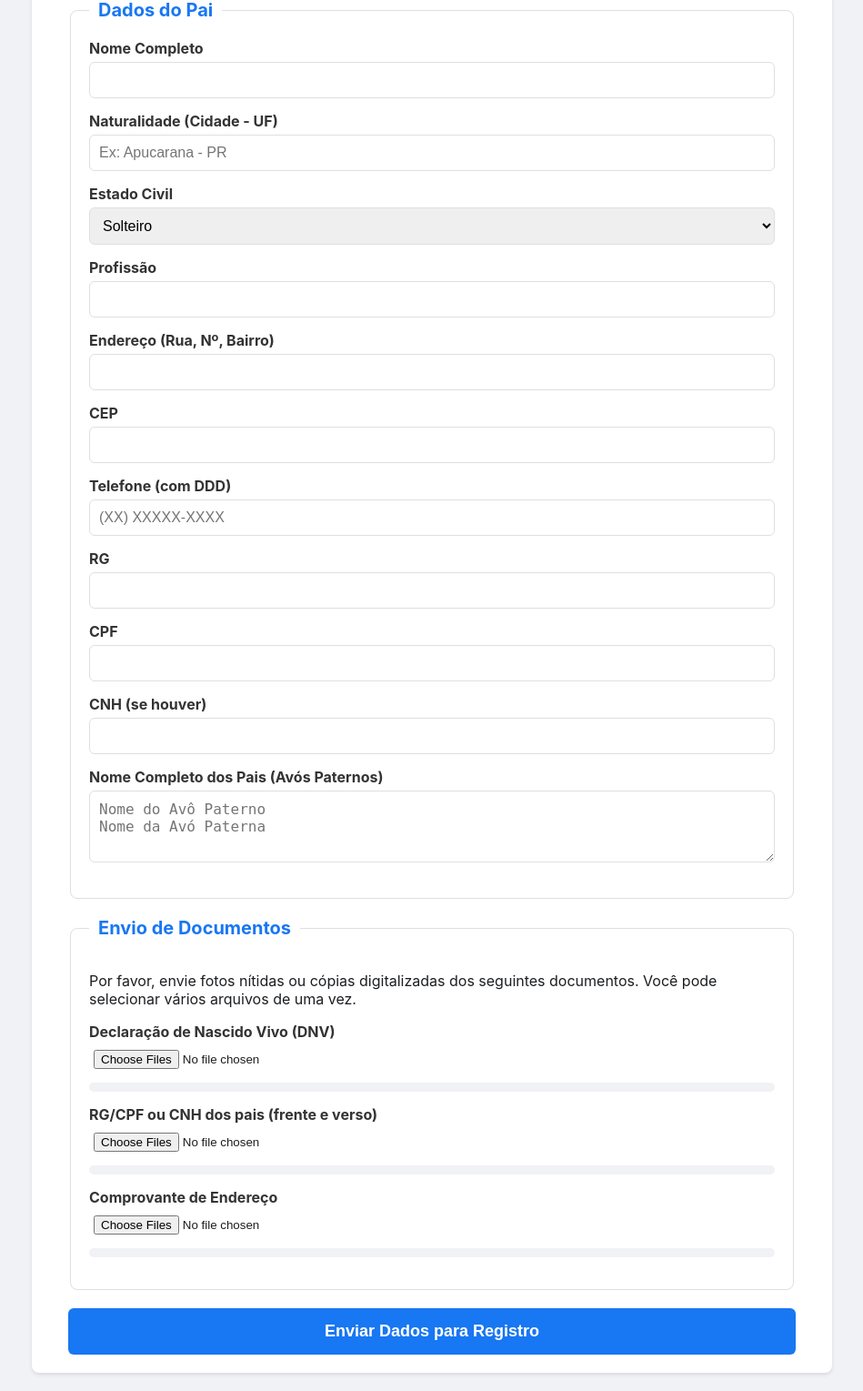
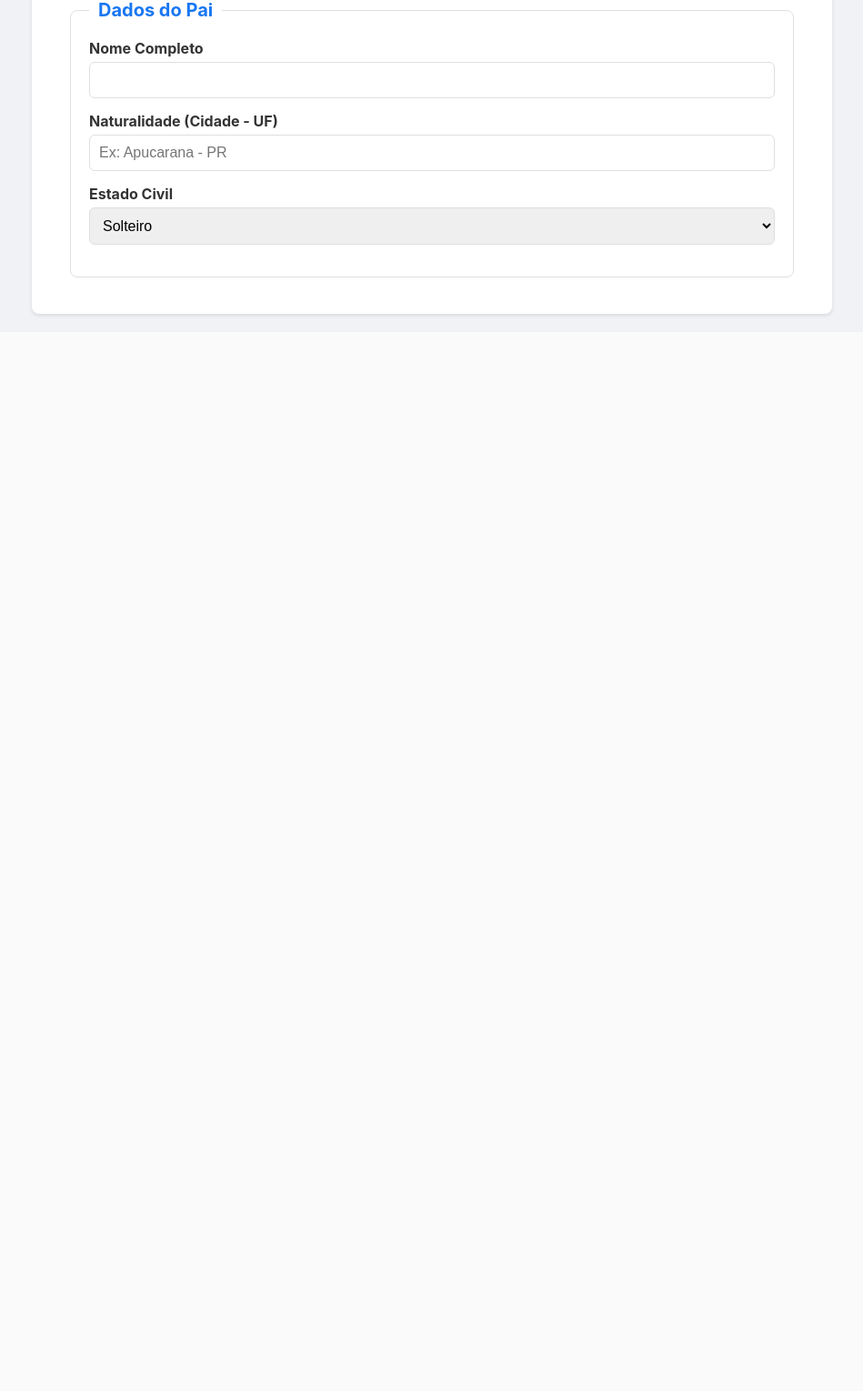
Before and after one commit to ehfagundes-oss/cartorio_sistema, a Flask app: page /nascimento in a window 1280 px wide. Shown: the part 1342-2871 px from the top of the page at 91% size, without its empty margins (165-1114 px from the left). After the commit the page ends 1692 px from the top, so only its background shows below. Run offline with Flask 3, Linux system fonts and the light colour scheme; some libraries are stand-ins or nearby versions.

Commit message:
Add files via upload

```diff
--- a/templates/formulario_nascimento.html
+++ b/templates/formulario_nascimento.html
@@ -43,50 +43,4 @@
                 <legend>Dados do Pai</legend>
                 <div class="input-group"><label for="pai_nome">Nome Completo</label><input type="text" id="pai_nome" name="pai_nome" required></div>
                 <div class="input-group"><label for="pai_naturalidade">Naturalidade (Cidade - UF)</label><input type="text" id="pai_naturalidade" name="pai_naturalidade" placeholder="Ex: Apucarana - PR" required></div>
-                <div class="input-group"><label for="pai_estado_civil">Estado Civil</label><select id="pai_estado_civil" name="pai_estado_civil" required><option value="solteiro">Solteiro</option><option value="casado">Casado</option><option value="divorciado">Divorciado</option><option value="viuvo">Viúvo</option><option value="uniao_estavel">União Estável</option></select></div>
-                <div class="input-group"><label for="pai_profissao">Profissão</label><input type="text" id="pai_profissao" name="pai_profissao" required></div>
-                <div class="input-group"><label for="pai_endereco">Endereço (Rua, Nº, Bairro)</label><input type="text" id="pai_endereco" name="pai_endereco" required></div>
-                <div class="input-group"><label for="pai_cep">CEP</label><input type="text" id="pai_cep" name="pai_cep" required></div>
-                <div class="input-group"><label for="pai_telefone">Telefone (com DDD)</label><input type="tel" id="pai_telefone" name="pai_telefone" placeholder="(XX) XXXXX-XXXX" required></div>
-                <div class="input-group"><label for="pai_rg">RG</label><input type="text" id="pai_rg" name="pai_rg" required></div>
-                <div class="input-group"><label for="pai_cpf">CPF</label><input type="text" id="pai_cpf" name="pai_cpf" required></div>
-                <div class="input-group"><label for="pai_cnh">CNH (se houver)</label><input type="text" id="pai_cnh" name="pai_cnh"></div>
-                <div class="input-group"><label for="pai_avos">Nome Completo dos Pais (Avós Paternos)</label><textarea id="pai_avos" name="pai_avos" rows="3" placeholder="Nome do Avô Paterno&#10;Nome da Avó Paterna" required></textarea></div>
-            </fieldset>
-
-            <fieldset>
-                <legend>Envio de Documentos</legend>
-                <p>Por favor, envie fotos nítidas ou cópias digitalizadas dos seguintes documentos. Você pode selecionar vários arquivos de uma vez.</p>
-                <div class="input-group"><label for="doc_dnv">Declaração de Nascido Vivo (DNV)</label><input type="file" id="doc_dnv" name="doc_dnv[]" accept="image/*,.pdf" required multiple><div class="file-list" id="dnv-list"></div></div>
-                <div class="input-group"><label for="doc_identidade">RG/CPF ou CNH dos pais (frente e verso)</label><input type="file" id="doc_identidade" name="doc_identidade[]" accept="image/*,.pdf" required multiple><div class="file-list" id="identidade-list"></div></div>
-                <div class="input-group"><label for="doc_endereco">Comprovante de Endereço</label><input type="file" id="doc_endereco" name="doc_endereco[]" accept="image/*,.pdf" required multiple><div class="file-list" id="endereco-list"></div></div>
-            </fieldset>
-
-            <button type="submit">Enviar Dados para Registro</button>
-        </form>
-    </div>
-
-    <script>
-        function setupFileListener(inputId, listId) {
-            const fileInput = document.getElementById(inputId);
-            const fileListDisplay = document.getElementById(listId);
-            fileInput.addEventListener('change', () => {
-                fileListDisplay.innerHTML = '';
-                if (fileInput.files.length > 0) {
-                    const list = document.createElement('ul');
-                    for (const file of fileInput.files) {
-                        const listItem = document.createElement('li');
-                        listItem.textContent = file.name + ' (' + (file.size / 1024).toFixed(1) + ' KB)';
-                        list.appendChild(listItem);
-                    }
-                    fileListDisplay.appendChild(list);
-                }
-            });
-        }
-        setupFileListener('doc_dnv', 'dnv-list');
-        setupFileListener('doc_identidade', 'identidade-list');
-        setupFileListener('doc_endereco', 'endereco-list');
-    </script>
-
-</body>
-</html>
+                <div class="input-group"><label for="pai_estado_civil">Estado Civil</label><select id="pai_estado_civil" name="pai_estado_civil" required><option value="solteiro">Solteiro</option><option value="casado">Casado</option><option value="divorciado">Divorciado</option><option value="viuvo">Viúvo
```
